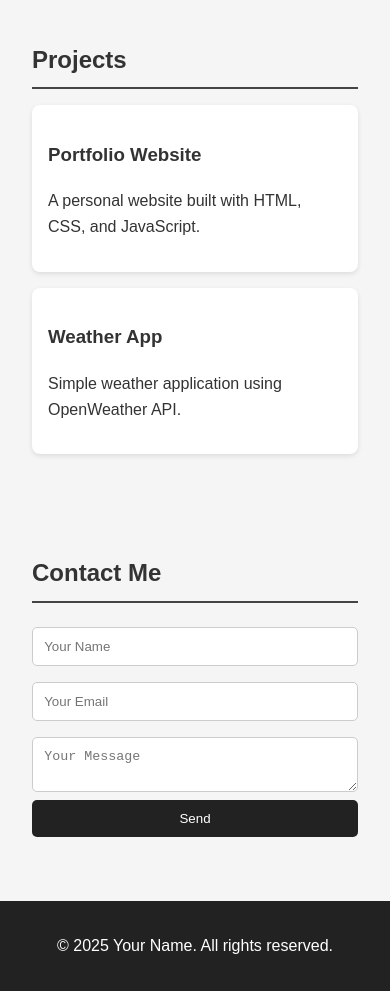
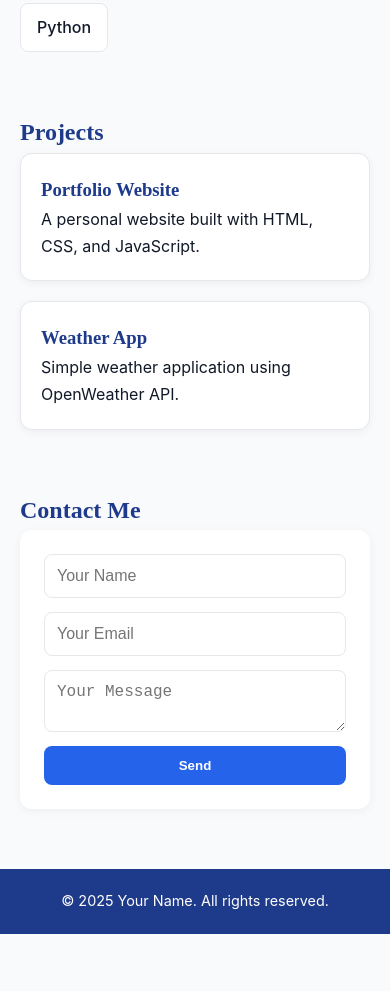
Before and after one commit to Anik5284/Kodbud_internship, a plain HTML site: page protfolio/a.html in a window 390 px wide. Shown: the part 992-1983 px from the top of the page. After the commit the page ends 1926 px from the top, so only its background shows below. Drawn offline with Linux system fonts and the light colour scheme.

Commit message:
21th commit

```diff
--- a/protfolio/style.css
+++ b/protfolio/style.css
@@ -1,94 +1,180 @@
-/* General Styles */
-body {
-  font-family: Arial, sans-serif;
-  margin: 0;
-  line-height: 1.6;
-  background: #f5f5f5;
-  color: #333;
+/* ---------- Global Styles ---------- */
+:root {
+  --primary: #1e3a8a;       /* Deep blue */
+  --primary-light: #2563eb; /* Accent blue */
+  --secondary: #f97316;     /* Orange highlight */
+  --bg-light: #f9fafb;
+  --bg-white: #ffffff;
+  --text-main: #111827;
+  --text-muted: #6b7280;
+  --border: #e5e7eb;
 }
 
-/* Header */
+* {
+  margin: 0;
+  padding: 0;
+  box-sizing: border-box;
+}
+
+body {
+  font-family: "Inter", sans-serif;
+  background: var(--bg-light);
+  color: var(--text-main);
+  line-height: 1.7;
+}
+
+h1, h2, h3 {
+  font-family: "Merriweather", serif;
+  color: var(--primary);
+}
+
+section {
+  max-width: 900px;
+  margin: 60px auto;
+  padding: 0 20px;
+}
+
+ul {
+  list-style: none;
+  padding-left: 0;
+}
+
+/* ---------- Header ---------- */
 header {
   text-align: center;
-  background: #222;
+  padding: 60px 20px;
+  background: linear-gradient(135deg, var(--primary), var(--primary-light));
   color: white;
-  padding: 2rem 1rem;
-}
-header .profile-img {
-  width: 120px;
-  border-radius: 50%;
-}
-header h1 {
-  margin: 0.5rem 0;
-}
-.tagline {
-  font-style: italic;
-  color: #aaa;
 }
 
-/* Sections */
-section {
-  padding: 2rem;
-  max-width: 800px;
-  margin: auto;
-}
-section h2 {
-  border-bottom: 2px solid #444;
-  padding-bottom: 0.5rem;
-  margin-bottom: 1rem;
+.profile-img {
+  width: 140px;
+  height: 140px;
+  border-radius: 50%;
+  border: 4px solid white;
+  margin-bottom: 16px;
+  object-fit: cover;
+  box-shadow: 0 4px 12px rgba(0,0,0,0.2);
 }
 
-/* Skills */
-.skills-list {
-  list-style: none;
-  padding: 0;
-}
-.skills-list li {
-  display: inline-block;
-  background: #444;
-  color: white;
-  padding: 0.5rem 1rem;
-  margin: 0.3rem;
-  border-radius: 20px;
+header h1 {
+  font-size: 2.2rem;
+  font-weight: 800;
 }
 
-/* Projects */
-.project-card {
-  background: white;
-  padding: 1rem;
-  margin: 1rem 0;
-  border-radius: 8px;
-  box-shadow: 0 2px 5px rgba(0,0,0,0.1);
+.tagline {
+  font-size: 1.1rem;
+  font-weight: 300;
+  color: #e0e7ff;
 }
 
-/* Contact Form */
-form {
+/* ---------- About ---------- */
+#about p {
+  font-size: 1.05rem;
+  color: var(--text-muted);
+}
+
+/* ---------- Education ---------- */
+#education ul li {
+  margin: 12px 0;
+  padding-left: 12px;
+  border-left: 3px solid var(--primary-light);
+}
+
+/* ---------- Skills ---------- */
+.skills-list {
+  display: flex;
+  flex-wrap: wrap;
+  gap: 12px;
+}
+
+.skills-list li {
+  background: var(--bg-white);
+  padding: 10px 16px;
+  border-radius: 8px;
+  border: 1px solid var(--border);
+  font-weight: 500;
+  transition: transform 0.2s, background 0.2s;
+}
+
+.skills-list li:hover {
+  transform: translateY(-3px);
+  background: var(--primary-light);
+  color: white;
+}
+
+/* ---------- Projects ---------- */
+.project-card {
+  background: var(--bg-white);
+  padding: 20px;
+  border-radius: 12px;
+  border: 1px solid var(--border);
+  margin-bottom: 20px;
+  box-shadow: 0 2px 8px rgba(0,0,0,0.05);
+  transition: transform 0.2s;
+}
+
+.project-card:hover {
+  transform: translateY(-5px);
+  border-color: var(--primary-light);
+}
+
+/* ---------- Contact ---------- */
+#contact form {
   display: flex;
   flex-direction: column;
-}
-form input, form textarea {
-  padding: 0.7rem;
-  margin: 0.5rem 0;
-  border: 1px solid #ccc;
-  border-radius: 5px;
-}
-form button {
-  background: #222;
-  color: white;
-  padding: 0.7rem;
-  border: none;
-  border-radius: 5px;
-  cursor: pointer;
-}
-form button:hover {
-  background: #444;
+  gap: 14px;
+  background: var(--bg-white);
+  padding: 24px;
+  border-radius: 12px;
+  box-shadow: 0 2px 10px rgba(0,0,0,0.05);
 }
 
-/* Footer */
+#contact input,
+#contact textarea {
+  padding: 12px;
+  border: 1px solid var(--border);
+  border-radius: 8px;
+  font-size: 1rem;
+  transition: border 0.2s, box-shadow 0.2s;
+}
+
+#contact input:focus,
+#contact textarea:focus {
+  border-color: var(--primary-light);
+  box-shadow: 0 0 0 3px rgba(37, 99, 235, 0.2);
+  outline: none;
+}
+
+#contact button {
+  background: var(--primary-light);
+  color: white;
+  border: none;
+  padding: 12px;
+  border-radius: 8px;
+  font-weight: 600;
+  cursor: pointer;
+  transition: background 0.25s;
+}
+
+#contact button:hover {
+  background: var(--primary);
+}
+
+/* ---------- Footer ---------- */
 footer {
   text-align: center;
-  padding: 1rem;
-  background: #222;
+  padding: 20px;
+  background: var(--primary);
   color: white;
-  margin-top: 2rem;
+  font-size: 0.9rem;
+  margin-top: 60px;
 }
+
+/* ---------- Responsive ---------- */
+@media (max-width: 768px) {
+  .skills-list {
+    flex-direction: column;
+    align-items: flex-start;
+  }
+}
```
